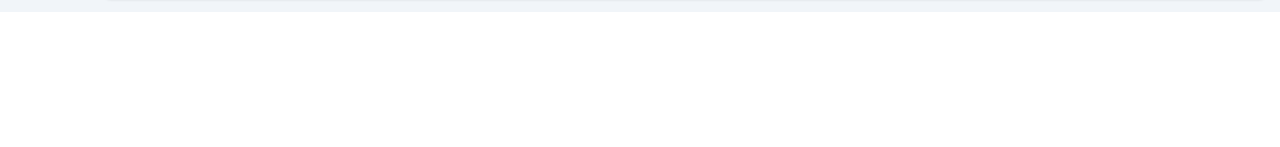
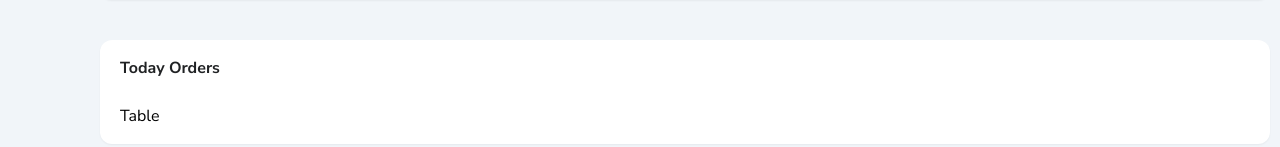
Before and after one commit to abdulhamid469/reactjs-admin-dashboard, a React (Vite) app: page / in a window 1280 px wide. Shown: the part 805-952 px from the top of the page. Before the commit the page ends 817 px from the top, so only its background shows below. Built offline with nearby package versions, Linux system fonts and the light colour scheme.

Commit message:
Creating UI orders

```diff
--- a/src/App.tsx
+++ b/src/App.tsx
@@ -1,4 +1,5 @@
 import Layout from "./Layout";
+import OrdersTable from "./components/OrdersTable";
 import SalesChat from "./components/SalesChat";
 import StartCards from "./components/StartCards";
 
@@ -7,6 +8,7 @@ const App = () => {
     <Layout>
       <StartCards />
       <SalesChat />
+      <OrdersTable />
     </Layout>
   )
 }
--- /dev/null
+++ b/src/components/OrdersTable/index.tsx
@@ -0,0 +1,14 @@
+import Table from "../Table";
+
+const OrdersTable = () => {
+  return (
+    <div className="md:w-[95%] w-[80%] bg-white shadow-sm rounded-xl mt-10 px-5 py-4 mb-10">
+        <div className="w-full flex items-center justify-between mb-6">
+            <span className="font-bold text-[#202224] text=[24px]">Today Orders</span>
+        </div>
+        <Table />
+    </div>
+  )
+}
+
+export default OrdersTable;
--- /dev/null
+++ b/src/components/Table/index.tsx
@@ -0,0 +1,9 @@
+import React from 'react'
+
+const Table = () => {
+  return (
+    <div>Table</div>
+  )
+}
+
+export default Table;
```
